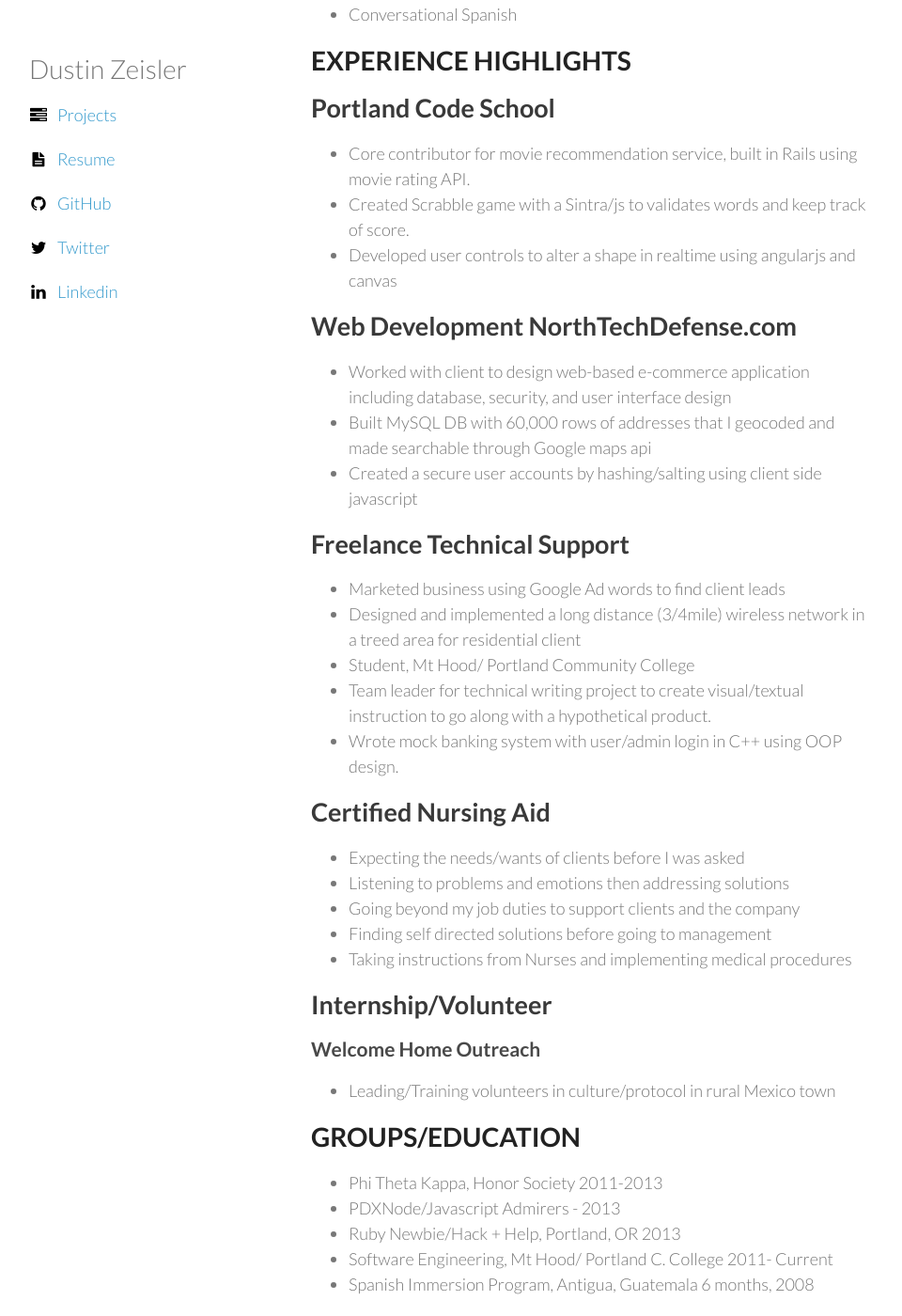
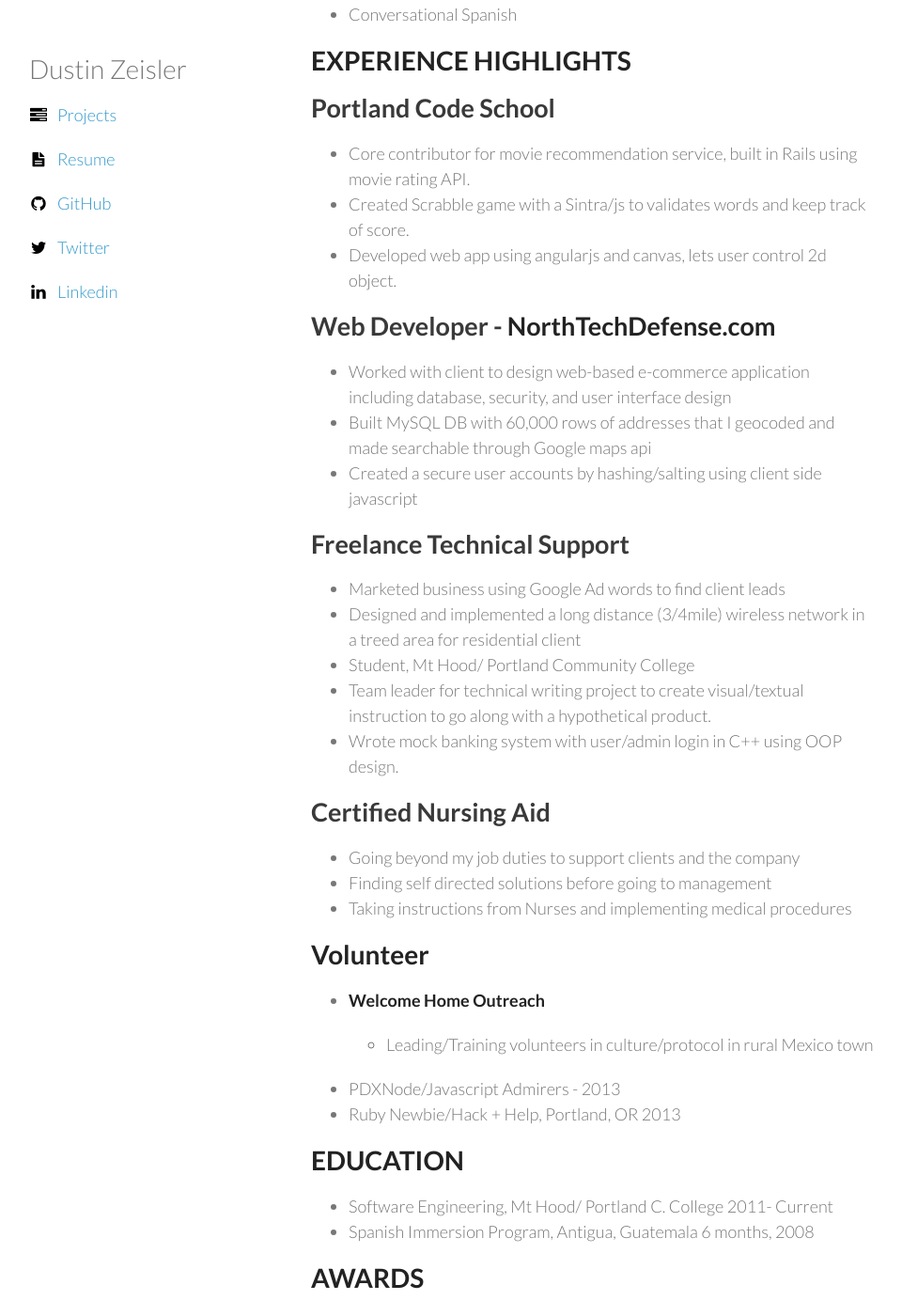
Before and after one commit to zeisler/zeisler.github.io, a Jekyll site: the page built from resume/index.md, in a window 1280 px wide and 1400 px high, scrolled down 419 px. Shown: the whole window at 94% size, without its empty margins (159-1119 px from the left). Built offline with Jekyll 4.4.1, drawn with Linux system fonts in a browser that asks for light colours; some of the changed text lies outside the part shown.

Commit message:
update resume and links

```diff
--- a/_layouts/default.html
+++ b/_layouts/default.html
@@ -26,7 +26,7 @@
 
         <p class="view"><a href="https://github.com/zeisler"><i class="icon-github"></i>GitHub</a></p>
         <p class="view"><a href="https://twiter.com/dustinzeisler"><i class="icon-twitter"></i>Twitter</a></p>
-        <p class="view"><a href="http://linkedin.com/in/dustinzeisler"><i class="icon-linkedin"></i>Linkedin</a></p>
+        <p class="view"><a href="http://linkedin.com/in/dzeisler"><i class="icon-linkedin"></i>Linkedin</a></p>
 
       </header>
       <section>
--- a/resume/index.md
+++ b/resume/index.md
@@ -21,9 +21,9 @@ description: ""
 ##Portland Code School
 * Core contributor for movie recommendation service, built in Rails using movie rating API.
 * Created Scrabble game with a Sintra/js to validates words and keep track of score.
-* Developed user controls to alter a shape in realtime using angularjs and canvas
+* Developed web app using angularjs and canvas, lets user control 2d object.
 
-##Web Development NorthTechDefense.com
+##Web Developer - **NorthTechDefense.com**
 * Worked with client to design web-based e-commerce application including database, security, and user interface design
 * Built MySQL DB with 60,000 rows of addresses that I geocoded and made searchable through Google maps api
 * Created a secure user accounts by hashing/salting using client side javascript
@@ -37,20 +37,20 @@ description: ""
 * Wrote mock banking system with user/admin login in C++ using OOP design.
 
 ##Certified Nursing Aid
-* Expecting the needs/wants of clients before I was asked
-* Listening to problems and emotions then addressing solutions
 * Going beyond my job duties to support clients and the company
 * Finding self directed solutions before going to management
 * Taking instructions from Nurses and implementing medical procedures
 
-##Internship/Volunteer
-### Welcome Home Outreach
-* Leading/Training volunteers in culture/protocol in rural Mexico town
+#Volunteer
+* **Welcome Home Outreach**
 
-
-#GROUPS/EDUCATION
-* Phi Theta Kappa, Honor Society 2011-2013
+  * Leading/Training volunteers in culture/protocol in rural Mexico town
 * PDXNode/Javascript Admirers - 2013
 * Ruby Newbie/Hack + Help, Portland, OR 2013
+
+#EDUCATION
 * Software Engineering, Mt Hood/ Portland C. College 2011- Current
 * Spanish Immersion Program, Antigua, Guatemala 6 months, 2008
+
+#AWARDS
+* Phi Theta Kappa, Honor Society 2011-2013
```
Also changed, not shown: 1 other file.
